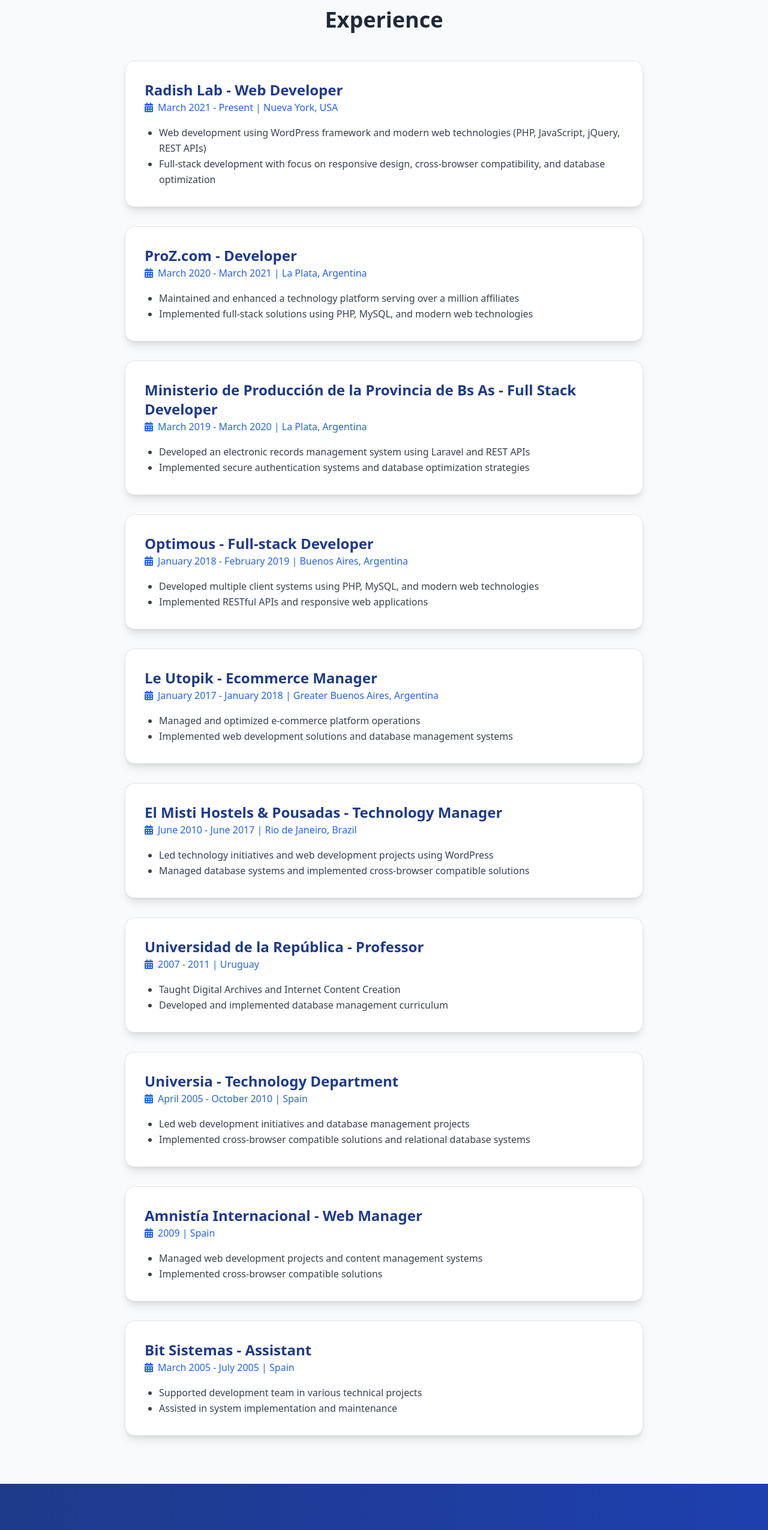
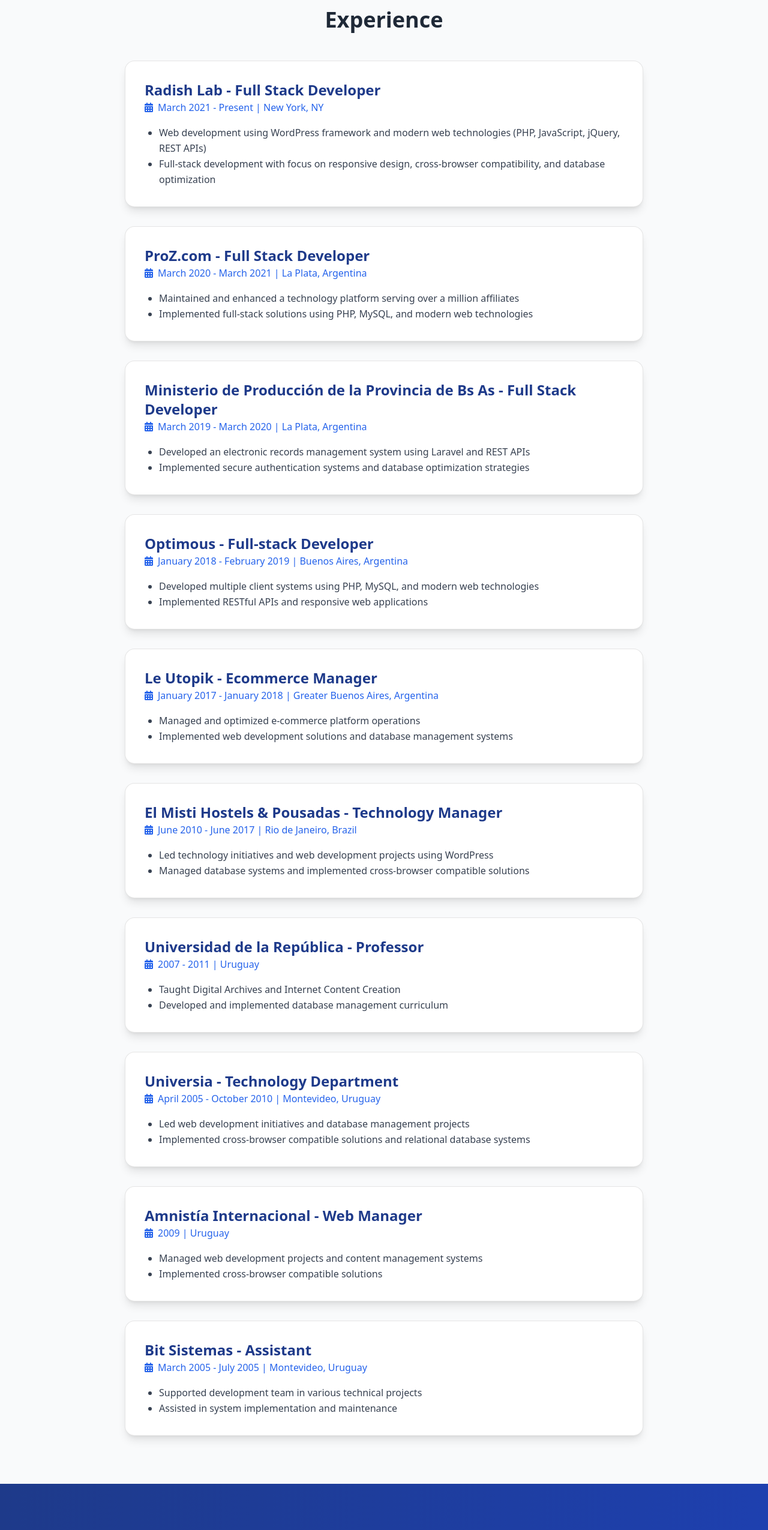
Before and after one commit to josepedrodiaz/josepedrodiaz.github.io, a plain HTML site: page index.html in a window 1280 px wide. Shown: the part 1280-3830 px from the top of the page at 60% size. Drawn offline with nearby package versions, Linux system fonts and the light colour scheme.

```diff
--- a/index.html
+++ b/index.html
@@ -69,8 +69,8 @@
 
             <div class="space-y-8">
                 <div class="bg-white rounded-2xl p-8 shadow-lg hover-scale">
-                    <h3 class="text-2xl font-bold text-blue-900">Radish Lab - Web Developer</h3>
-                    <p class="text-blue-600 mb-4"><i class="fas fa-calendar-alt mr-2"></i>March 2021 - Present | Nueva York, USA</p>
+                    <h3 class="text-2xl font-bold text-blue-900">Radish Lab - Full Stack Developer</h3>
+                    <p class="text-blue-600 mb-4"><i class="fas fa-calendar-alt mr-2"></i>March 2021 - Present | New York, NY</p>
                     <ul class="list-disc ml-6 mt-2 text-gray-700">
                         <li>Web development using WordPress framework and modern web technologies (PHP, JavaScript, jQuery, REST APIs)</li>
                         <li>Full-stack development with focus on responsive design, cross-browser compatibility, and database optimization</li>
@@ -78,7 +78,7 @@
                 </div>
 
                 <div class="bg-white rounded-2xl p-8 shadow-lg hover-scale">
-                    <h3 class="text-2xl font-bold text-blue-900">ProZ.com - Developer</h3>
+                    <h3 class="text-2xl font-bold text-blue-900">ProZ.com - Full Stack Developer</h3>
                     <p class="text-blue-600 mb-4"><i class="fas fa-calendar-alt mr-2"></i>March 2020 - March 2021 | La Plata, Argentina</p>
                     <ul class="list-disc ml-6 mt-2 text-gray-700">
                         <li>Maintained and enhanced a technology platform serving over a million affiliates</li>
@@ -133,7 +133,7 @@
 
                 <div class="bg-white rounded-2xl p-8 shadow-lg hover-scale">
                     <h3 class="text-2xl font-bold text-blue-900">Universia - Technology Department</h3>
-                    <p class="text-blue-600 mb-4"><i class="fas fa-calendar-alt mr-2"></i>April 2005 - October 2010 | Spain</p>
+                    <p class="text-blue-600 mb-4"><i class="fas fa-calendar-alt mr-2"></i>April 2005 - October 2010 | Montevideo, Uruguay</p>
                     <ul class="list-disc ml-6 mt-2 text-gray-700">
                         <li>Led web development initiatives and database management projects</li>
                         <li>Implemented cross-browser compatible solutions and relational database systems</li>
@@ -142,7 +142,7 @@
 
                 <div class="bg-white rounded-2xl p-8 shadow-lg hover-scale">
                     <h3 class="text-2xl font-bold text-blue-900">Amnistía Internacional - Web Manager</h3>
-                    <p class="text-blue-600 mb-4"><i class="fas fa-calendar-alt mr-2"></i>2009 | Spain</p>
+                    <p class="text-blue-600 mb-4"><i class="fas fa-calendar-alt mr-2"></i>2009 | Uruguay</p>
                     <ul class="list-disc ml-6 mt-2 text-gray-700">
                         <li>Managed web development projects and content management systems</li>
                         <li>Implemented cross-browser compatible solutions</li>
@@ -151,7 +151,7 @@
 
                 <div class="bg-white rounded-2xl p-8 shadow-lg hover-scale">
                     <h3 class="text-2xl font-bold text-blue-900">Bit Sistemas - Assistant</h3>
-                    <p class="text-blue-600 mb-4"><i class="fas fa-calendar-alt mr-2"></i>March 2005 - July 2005 | Spain</p>
+                    <p class="text-blue-600 mb-4"><i class="fas fa-calendar-alt mr-2"></i>March 2005 - July 2005 | Montevideo, Uruguay</p>
                     <ul class="list-disc ml-6 mt-2 text-gray-700">
                         <li>Supported development team in various technical projects</li>
                         <li>Assisted in system implementation and maintenance</li>
@@ -186,7 +186,7 @@
 
     <!-- Footer -->
     <footer class="bg-gray-900 text-white py-6 text-center">
-        <p class="text-gray-400">&copy; 2025 Pedro Díaz. All rights reserved.</p>
+        <p class="text-gray-400">&copy; <script>document.write(new Date().getFullYear());</script> Pedro Díaz.</p>
     </footer>
 
     <!-- Add this before the closing body tag -->
```
